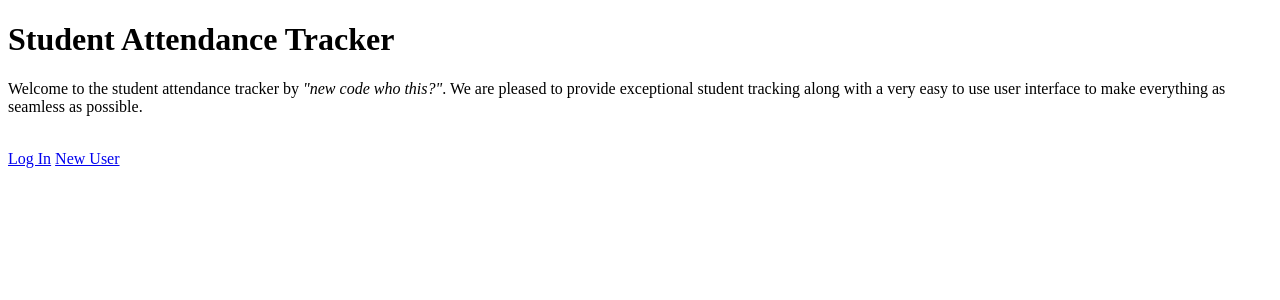
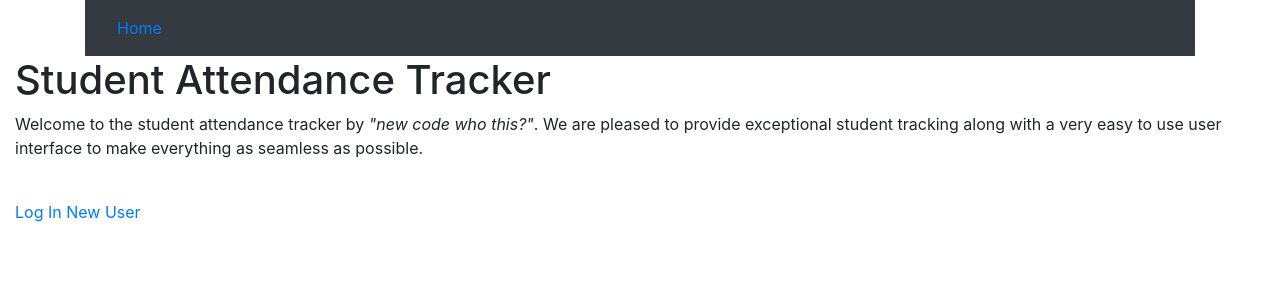
Before and after one commit to armando5569/AttendanceTracker, a Django app: page / in a window 1280 px wide. Shown: the top 300 px of the page. Run offline with Django 4.2, Linux system fonts and the light colour scheme; some libraries are stand-ins or nearby versions.

Commit message:
add bootstrap & navbar
added basic navbar and default bootstrap formatting

```diff
--- a/AttendanceTracker/templates/base.html
+++ b/AttendanceTracker/templates/base.html
@@ -6,14 +6,27 @@
 <head>
   <meta charset="utf-8">
   <title>{% block title %}Attendance Tracker{% endblock %}</title>
-  <meta name="viewport" content="width=device-width, initial-scale=1.0" />
+  <meta name="viewport" content="width=device-width, initial-scale=1, shrink-to-fit=no">
+  <link rel="stylesheet" href="https://cdn.jsdelivr.net/npm/bootstrap@4.0.0/dist/css/bootstrap.min.css" integrity="sha384-Gn5384xqQ1aoWXA+058RXPxPg6fy4IWvTNh0E263XmFcJlSAwiGgFAW/dAiS6JXm" crossorigin="anonymous">
   <link rel="stylesheet" href="styles.css" />
 </head>
 
 <body>
+  <div class="container">
+    <nav class="navbar navbar-dark bg-dark">
+      <a class="nav-item nav-link" href="{% url 'home' %}">Home</a>
+    </nav>
+  </div>
+
   <main>
-    {% block content %}
-    {% endblock %}
+    <div class="container-fluid">
+      {% block content %}
+      {% endblock %}
+    </div>
   </main>
+
+  <script src="https://code.jquery.com/jquery-3.2.1.slim.min.js" integrity="sha384-KJ3o2DKtIkvYIK3UENzmM7KCkRr/rE9/Qpg6aAZGJwFDMVNA/GpGFF93hXpG5KkN" crossorigin="anonymous"></script>
+  <script src="https://cdn.jsdelivr.net/npm/popper.js@1.12.9/dist/umd/popper.min.js" integrity="sha384-ApNbgh9B+Y1QKtv3Rn7W3mgPxhU9K/ScQsAP7hUibX39j7fakFPskvXusvfa0b4Q" crossorigin="anonymous"></script>
+  <script src="https://cdn.jsdelivr.net/npm/bootstrap@4.0.0/dist/js/bootstrap.min.js" integrity="sha384-JZR6Spejh4U02d8jOt6vLEHfe/JQGiRRSQQxSfFWpi1MquVdAyjUar5+76PVCmYl" crossorigin="anonymous"></script>
 </body>
 </html>
```
Also changed, not shown: db.sqlite3.
